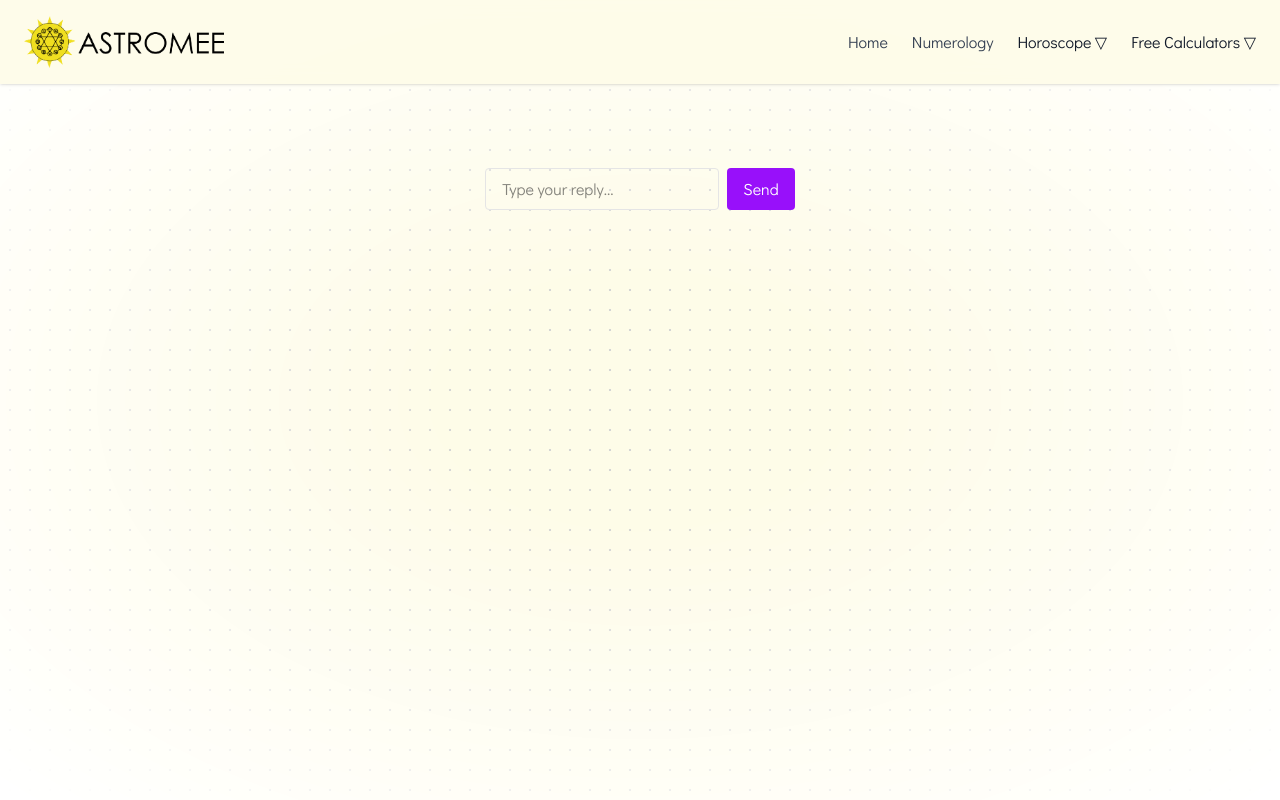
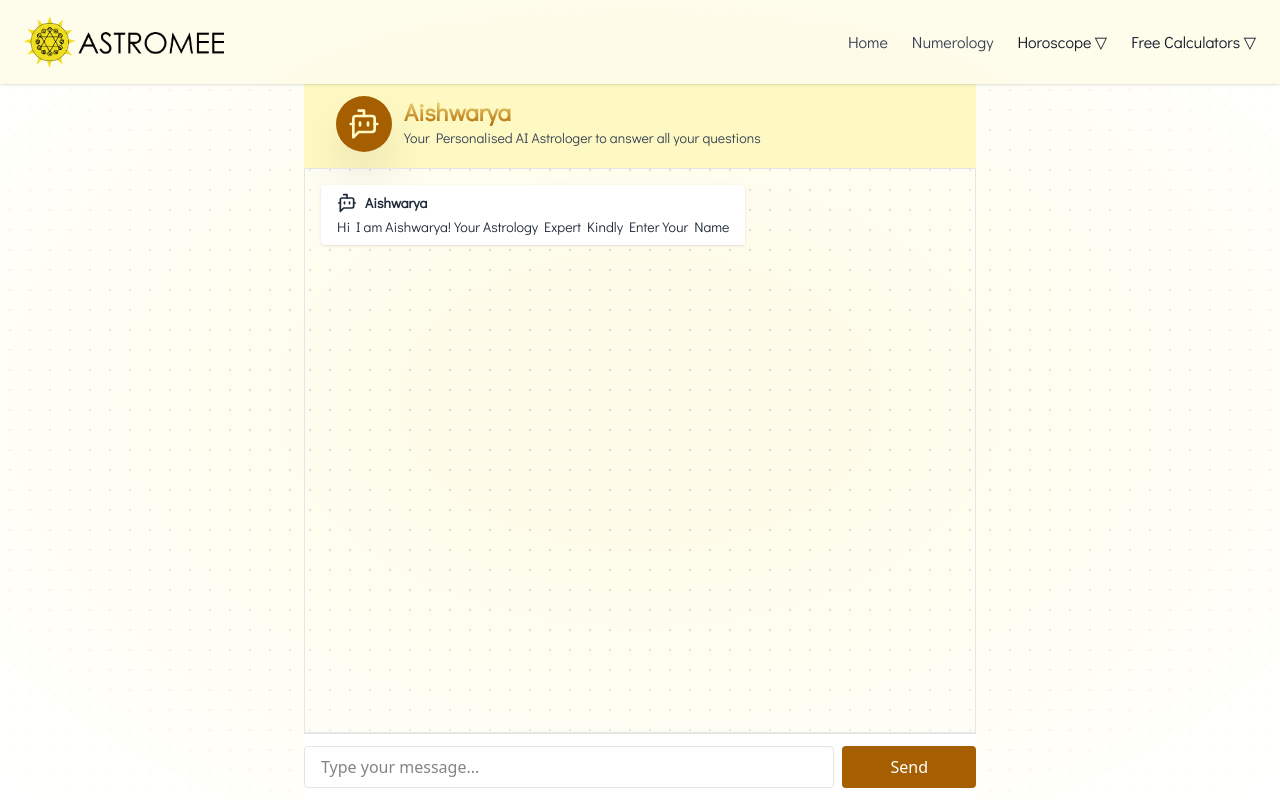
Before and after one commit to desimochi/astromee, a Next.js app: page /ai-chat in a window 1280 px wide. Shown: the top 800 px of the page. Built offline with nearby package versions, Linux system fonts and the light colour scheme.

Commit message:
exmacomssss

```diff
--- a/app/ai-chat/page.js
+++ b/app/ai-chat/page.js
@@ -2,9 +2,12 @@
 
 import { useChat } from "ai/react";
 import { cn } from "@/lib/utils";
-
+import { BotMessageSquareIcon, User2Icon } from "lucide-react";
+import { useState } from "react";
 
 export default function Chat() {
+  const mes = "Hi I am Aishwarya! Your Astrology Expert Kindly Enter Your Name"
+  const [show , setShow] = useState(true)
   const {
     messages,
     input,
@@ -17,11 +20,11 @@ export default function Chat() {
       {
         role: "system",
         content: `
-You are Aishwarya, an AI Astrologer. Greet the user and collect birth details **location** (city)  **time of birth** (in HH:MM format) **birth date** (in DD/MM/YYYY format)
+You are Aishwarya, an AI Astrologer. user will provide you birth details **location** (city)  **time of birth** (in HH:MM format) **birth date** (in DD/MM/YYYY format)
 
 Do not assume. Confirm all 3 before using gethoroscope tool. Provide Response in 20-50 words from the plantry data tool.
 
-After fetching horoscope data (It is the horoscope using birth time) always remember the data Then answer questions like:
+After fetching horoscope data (It is the horoscope using birth time) tell user that they can ask question always remember the data Then answer questions like:
 - Marriage timing
 - Horoscope
 - Career/love/future insights
@@ -31,14 +34,12 @@ If you need planets position for the response use the getPlanetPosition tool ask
     ],
   });
 
-  // Detect if planetary positions were fetched by checking AI message content
   const planetDataFetched = messages.some(
     (m) =>
       m.role === "assistant" &&
-      m.content?.toLowerCase().includes("planetary positions")
+      m.content?.toLowerCase().includes("thank")
   );
 
-  // Predefined quick question options after birth chart is loaded
   const predefinedQuestions = [
     "When will I get married?",
     "What’s coming in the next 6 months?",
@@ -48,41 +49,86 @@ If you need planets position for the response use the getPlanetPosition tool ask
   ];
 
   return (
-     <div
-          className="relative flex flex-col h-[50rem] w-full items-center justify-center bg-yellow-50 dark:bg-black gothic-a1-text">
+    <div className="relative flex flex-col h-screen w-full items-center bg-yellow-50 dark:bg-black">
       <div
         className={cn(
           "absolute inset-0",
           "[background-size:20px_20px]",
           "[background-image:radial-gradient(#d4d4d4_1px,transparent_1px)]",
           "dark:[background-image:radial-gradient(#404040_1px,transparent_1px)]"
-            )} />
-          {/* Radial gradient for the container to give a faded look */}
-          <div
-            className="pointer-events-none absolute inset-0 flex flex-col items-center justify-center bg-white [mask-image:radial-gradient(ellipse_at_center,transparent_20%,black)] dark:bg-black"></div>
-    <div className="h-screen mt-36 max-w-3xl mx-auto z-21">
-      <div className="space-y-2 mb-6">
+        )}
+      />
+      <div className="pointer-events-none absolute inset-0 flex flex-col items-center justify-center bg-white [mask-image:radial-gradient(ellipse_at_center,transparent_20%,black)] dark:bg-black"></div>
+
+      <div className="relative z-10 w-full max-w-2xl flex flex-col h-full">
+        {/* Header */}
+        <div className="bg-yellow-100 p-4 px-8 rounded-t-md mt-20 gothic-a1-text">
+          <div className="flex gap-3">
+            <div className="bg-yellow-700 flex items-center p-3 rounded-full shadow-2xl">
+              <BotMessageSquareIcon className="h-8 w-8 text-yellow-100" />
+            </div>
+            <div>
+<h2 className="bg-gradient-to-b from-yellow-200 to-yellow-700 bg-clip-text text-2xl font-bold text-transparent">Aishwarya</h2>
+          <p className="text-gray-700 text-sm">Your Personalised AI Astrologer to answer all your questions</p>
+            </div>
+          </div>
+
+        </div>
+
         {/* Chat messages */}
+        <div className="flex-1 overflow-y-auto p-4 space-y-2 border dark:bg-black text-sm gothic-a1-text">
+          {show && <div className="flex w-full justify-start ">
+            <div className="max-w-[75%] px-4 py-2 rounded shadow bg-white text-gray-800 rounded-br-none">
+              <strong className="block mb-1 text-sm">
+              <span className="flex gap-2">
+              <BotMessageSquareIcon className="h-5 w-5" /> Aishwarya
+            </span>
+            </strong>
+            {mes}
+            </div>
+            </div>}
        {messages
   .filter((m) => m.role !== "system")
   .map((m) => (
     <div
       key={m.id}
-              className={`p-2 rounded ${
+      className={cn(
+        "flex w-full", // Full width flex container
+        m.role === "user" ? "justify-end" : "justify-start" // Align user to left, assistant to right
+      )}
+    >
+      <div
+        className={cn(
+          "max-w-[75%] px-4 py-2 rounded shadow mb-3",
           m.role === "user"
-                  ? "bg-blue-100 text-blue-900"
-                  : "bg-purple-100 text-purple-900"
-              }`}
+            ? "bg-white text-gray-800 rounded-br-none"
+            : "bg-white text-gray-900 rounded-lr-none"
+        )}
       >
-              <strong>{m.role === "user" ? "🧑" : "🔮"}:</strong> {m.content}
+        <strong className="block mb-1 text-sm">
+          {m.role === "user" ? (
+            <span className="flex gap-2">
+              <User2Icon className="h-5 w-5" /> You
+            </span>
+          ) : (
+            <span className="flex gap-2">
+              <BotMessageSquareIcon className="h-5 w-5" /> Aishwarya
+            </span>
+          )}
+        </strong>
+        {m.content}
+      </div>
     </div>
 ))}
+
         </div>
 
-      {/* Predefined questions after planet data is ready */}
+        {/* Quick questions */}
         {planetDataFetched && (
-        <div className="mb-6">
-          <p className="text-sm text-gray-700 mb-2">✨ Ask something quickly:</p>
+          <div className="bg-white dark:bg-black px-4 py-2 border-t">
+            <p className="text-sm text-gray-700 mb-2 dark:text-gray-300">
+              ✨ Ask something quickly:
+            </p>
             <div className="flex flex-wrap gap-2">
               {predefinedQuestions.map((q) => (
                 <button
@@ -98,17 +144,20 @@ If you need planets position for the response use the getPlanetPosition tool ask
           </div>
         )}
 
-      {/* Input form */}
-      <form onSubmit={handleSubmit} className="flex gap-2">
+        {/* Input box */}
+        <form
+          onSubmit={handleSubmit}
+          className="sticky bottom-0 w-full bg-white dark:bg-black border-t flex gap-2 py-3"
+        >
           <input
             value={input}
             onChange={handleInputChange}
-          placeholder="Type your reply..."
-          className="border px-4 py-2 rounded w-full"
+            placeholder="Type your message..."
+            className="flex-1 border rounded px-4 py-2"
           />
           <button
             type="submit"
-          className="bg-purple-600 text-white px-4 py-2 rounded"
+            className="bg-yellow-700 text-white px-12 py-2 rounded"
           >
             Send
           </button>
--- a/app/api/chat/route.js
+++ b/app/api/chat/route.js
@@ -85,6 +85,7 @@ export async function POST(req) {
   getPlanetPosition,
      },
     toolChoice: "auto",
+    maxSteps:3,
     toolHandler: async (toolCall) => {
     switch (toolCall.tool.name) {
     case "gethoroscope":
```
Lines whose indentation alone changed are shown as unchanged.
